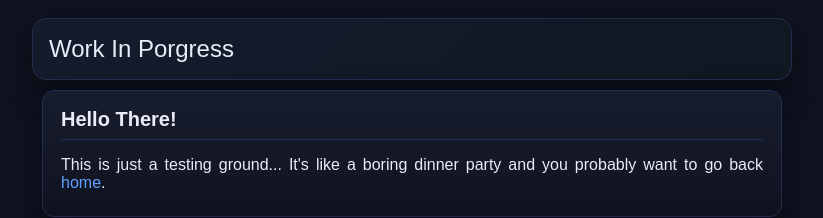
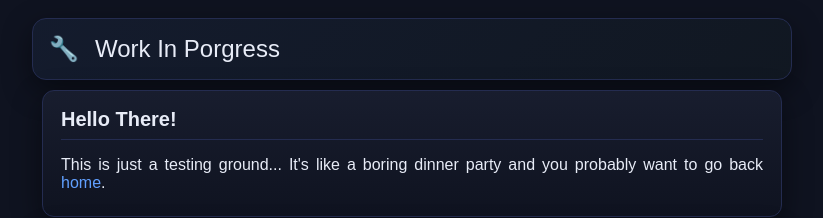
Before and after one commit to WalJT/waljt.github.io, a plain HTML site: page wip.html in a window 1280 px wide. Shown: the top 218 px of the page, without its empty margins (228-1051 px from the left). Drawn offline with Linux system fonts and the light colour scheme.

Commit message:
Add wrench icon

```diff
--- a/wip.html
+++ b/wip.html
@@ -13,9 +13,9 @@
   <div class="app">
     <main class="content">
       <section id="hero" class="hero">
-        <!-- <div class="hero-icon" aria-hidden="true"> -->
-        <!--   🏠 -->
-        <!-- </div> -->
+        <div class="hero-icon" aria-hidden="true">
+          🔧
+        </div>
         <div>
           Work In Porgress
         </div>
```
